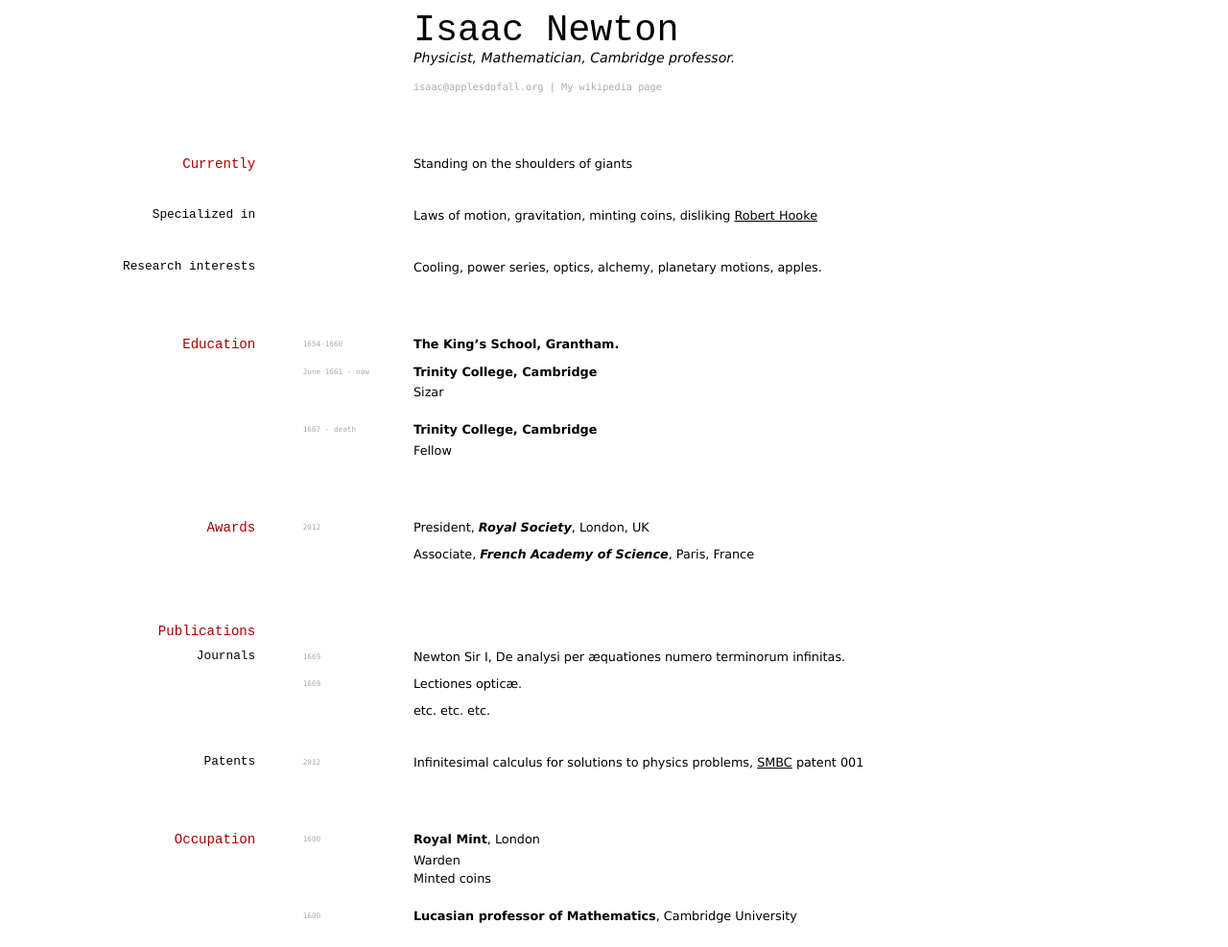
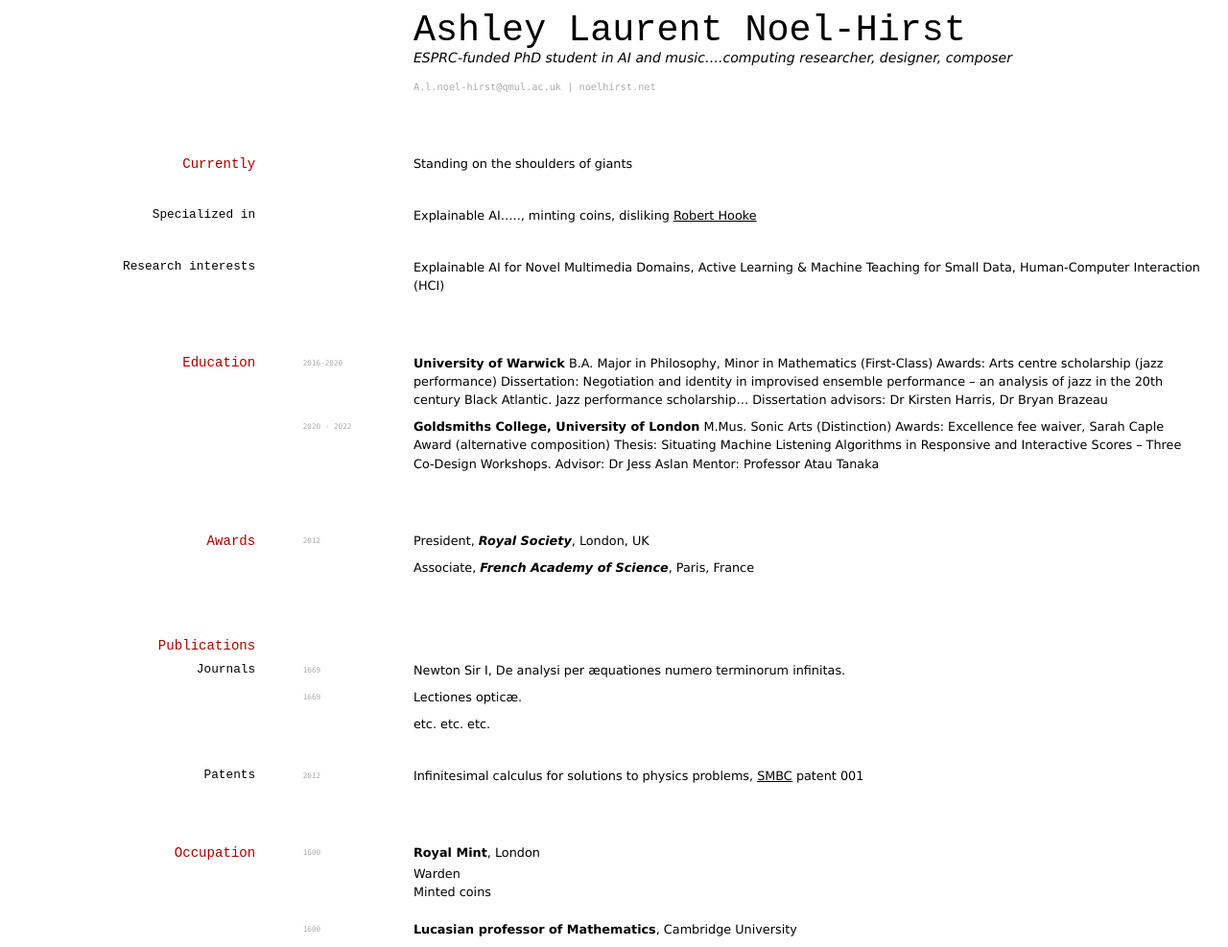
Before and after one commit to elipapa/markdown-cv, a Jekyll site: the page built from index.md, in a window 1280 px wide. Shown: the whole page at 96% size. Built offline with Jekyll 4.4.1, drawn with Linux system fonts in a browser that asks for light colours.

Commit message:
Update index.md

```diff
--- a/index.md
+++ b/index.md
@@ -1,45 +1,47 @@
 ---
 layout: cv
-title: Isaac Newtons's CV
+title: A.L's CV
 ---
-# Isaac Newton
-Physicist, Mathematician, Cambridge professor.
+# Ashley Laurent Noel-Hirst
+ESPRC-funded PhD student in AI and music....computing researcher, designer, composer
 
 <div id="webaddress">
-<a href="isaac@applesdofall.org">isaac@applesdofall.org</a>
-| <a href="http://en.wikipedia.org/wiki/Isaac_Newton">My wikipedia page</a>
+<a href="A.l.noel-hirst@qmul.ac.uk">A.l.noel-hirst@qmul.ac.uk</a>
+| <a href="noelhirst.net"> noelhirst.net </a>
 </div>
 
 
 ## Currently
 
 Standing on the shoulders of giants
-
 ### Specialized in
 
-Laws of motion, gravitation, minting coins, disliking [Robert Hooke](http://en.wikipedia.org/wiki/Robert_Hooke)
+Explainable AI....., minting coins, disliking [Robert Hooke](http://en.wikipedia.org/wiki/Robert_Hooke)
 
 
 ### Research interests
 
-Cooling, power series, optics, alchemy, planetary motions, apples.
+Explainable AI for Novel Multimedia Domains, Active Learning & Machine Teaching for Small Data, Human-Computer Interaction (HCI)
 
 
 ## Education
 
-`1654-1660`
-__The King's School, Grantham.__
+`2016-2020`
+__University of Warwick__
+B.A. Major in Philosophy, Minor in Mathematics (First-Class)
+Awards: Arts centre scholarship (jazz performance)
+Dissertation: Negotiation and identity in improvised ensemble performance – an analysis of jazz in the 20th century Black Atlantic.
+Jazz performance scholarship…
+Dissertation advisors:  Dr Kirsten Harris, Dr Bryan Brazeau
 
-`June 1661 - now`
-__Trinity College, Cambridge__
 
-- Sizar
-
-`1667 - death`
-__Trinity College, Cambridge__
-
-- Fellow
-
+`2020 - 2022`
+__Goldsmiths College, University of London__
+M.Mus. Sonic Arts (Distinction)
+Awards: Excellence fee waiver, Sarah Caple Award (alternative composition)
+Thesis: Situating Machine Listening Algorithms in Responsive and Interactive Scores – Three Co-Design Workshops.
+Advisor: Dr Jess Aslan
+Mentor: Professor Atau Tanaka
 
 
 ## Awards
@@ -86,4 +88,4 @@ __Lucasian professor of Mathematics__, Cambridge University
 
 <!-- ### Footer
 
-Last updated: May 2013 -->
+Last updated: December 2022 -->
```
